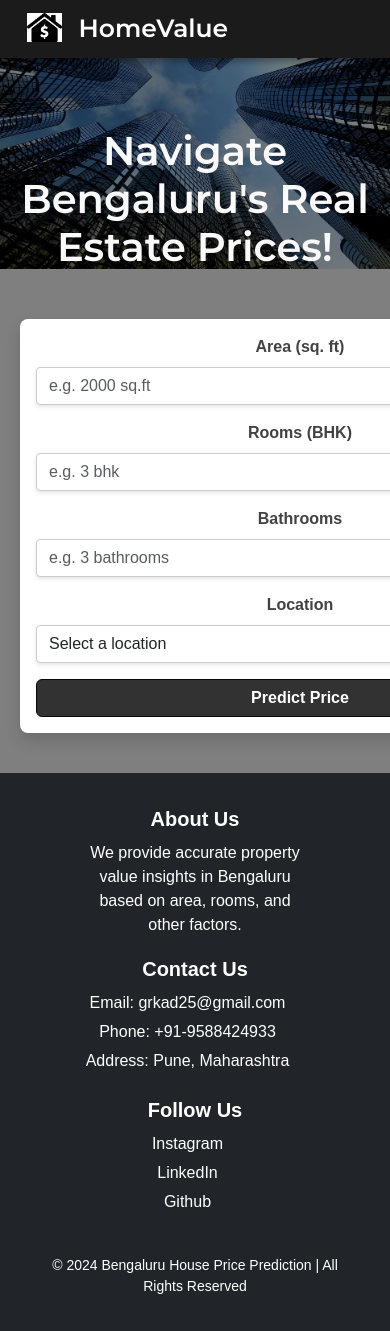
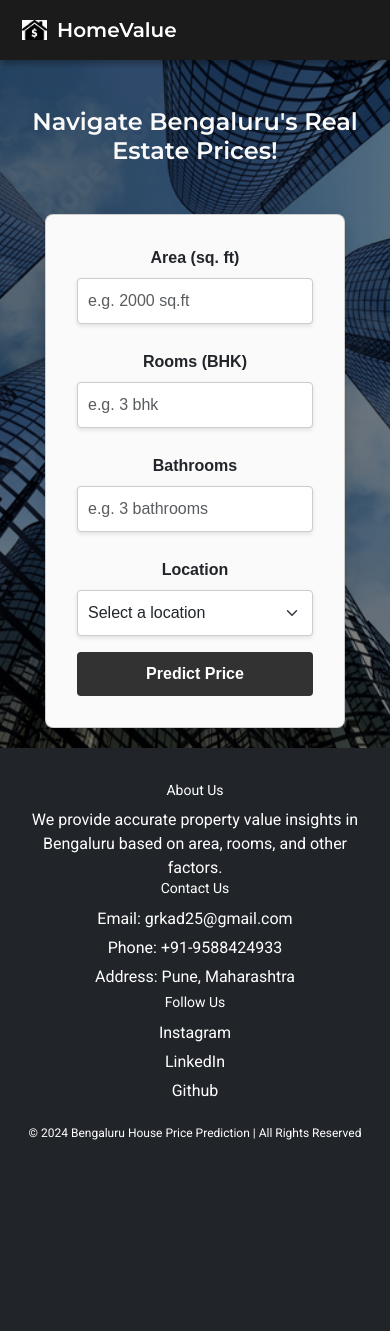
Before and after one commit to gaurikad11/House-price-prediction, a Flask app: page / in a window 390 px wide; the page is wider, and only the part inside the window is pictured. After the commit the page ends 1140 px from the top of that part, so only its background shows below. Run offline with Flask 3, Linux system fonts and the light colour scheme; parts of the project's set-up code (start-up, migrations or seed data) failed here and were passed over.

Commit message:
updated requirements

```diff
--- a/app.py
+++ b/app.py
@@ -7,6 +7,7 @@ from dotenv import load_dotenv
 import os
 
 load_dotenv()
+print("DATABASE_URL:", os.getenv('DATABASE_URL'))
 
 # Initialize Flask app and configure PostgreSQL URI
 app = Flask(__name__)
--- a/static/styles.css
+++ b/static/styles.css
@@ -1,42 +1,42 @@
 /* styles.css */
 html, body {
-  height: 100%; /* Ensure the entire page height is covered */
+  height: 100%;
   margin: 0;
   padding: 0;
   display: flex;
-  flex-direction: column; /* Stack elements vertically */
+  flex-direction: column;
 }
 
 body {
   background: linear-gradient(rgba(0, 0, 0, 0.5), rgba(0, 0, 0, 0.5)),
               url(/static/images/image.png) no-repeat center center fixed;
-  background-size: cover; /* Make the background image cover the entire viewport */
-  min-height: 100vh; /* Ensure it covers the viewport even if the content is small */
+  background-size: cover;
   font-family: 'Roboto', sans-serif;
 }
 
 /* Navbar styles */
 .navbar {
-  background-color: #1b1b1b; /* $gray-800 */
-  z-index: 1030; /* Ensure it is above other elements */
-  position: relative; /* Explicitly set its position */
-  margin-bottom: 1px;
+  background-color: #1b1b1b;
+  z-index: 1030;
+  display: flex;
+  align-items: center;
+  justify-content: space-between;
+  padding: 10px 20px;
   box-shadow: 0 4px 6px rgba(0, 0, 0, 0.3);
-  padding: 5px 15px; /* Reduced padding */
-  display: flex; /* Enable flexbox */
-  align-items: center; /* Vertically center the logo */
 }
 
 .navbar .navbar-brand {
   color: #fff;
   font-family: 'Montserrat', sans-serif;
   font-size: 25px;
+  display: flex;
+  align-items: center;
 }
 
 .navbar .navbar-brand img {
-  width: 35px; /* Adjust to your desired size */
-  height: auto; /* Maintain aspect ratio */
-  margin-right: 10px; /* Space between logo and text */
+  width: 35px;
+  height: auto;
+  margin-right: 10px;
 }
 
 /* Heading styles */
@@ -44,141 +44,160 @@ h1 {
   font-family: 'Montserrat', sans-serif;
   font-size: 40px;
   color: #FAFAFA;
+  text-align: center;
+  margin: 20px 0;
 }
 
 /* Card styles */
 .card {
-  background: linear-gradient(#FAFAFA);
-  width: 10rem; /* Smaller card size */
-  box-shadow: 0 6px 10px #201f1f; /* Shadow effect for the card */
-  border-radius: 8px; /* Slightly rounded corners */
-  border: none; /* Remove default border */
+  background: #FAFAFA;
+  width: 100%;
+  max-width: 300px;
+  margin: 20px auto;
+  box-shadow: 0 6px 10px rgba(0, 0, 0, 0.3);
+  border-radius: 8px;
+  text-align: center;
+  padding: 20px;
   font-family: 'Arial', sans-serif;
-  margin-bottom: 150px; /* Add a bottom margin to ensure spacing between card and footer */
-  color: #434242;
-  text-align: center;
-  overflow: visible !important; /* Ensure the dropdown is not clipped */
 }
 
-.container {
-  overflow: visible !important; /* Ensure dropdown is not constrained */
-  padding: 20px; /* Add padding for spacing */
-  flex-grow: 1; /* Allow container to grow and adjust based on content */
-  max-width: 1200px; /* Ensure container doesn't become too wide */
+/* Form controls */
+.form-control, .form-select {
+  width: 100%;
+  margin-bottom: 10px;
+  padding: 10px;
+  border-radius: 4px;
+  border: 1px solid #ccc;
+  box-shadow: 0 2px 4px rgba(0, 0, 0, 0.1);
 }
 
-/* Style for input boxes and dropdown */
-.form-control,
-.form-select {
-  box-shadow: 0 2px 4px rgba(0, 0, 0, 0.1); /* Shadow effect */
-  border: 1px solid #ccc; /* Subtle border */
-  border-radius: 4px; /* Rounded edges */
-  transition: box-shadow 0.3s ease-in-out; /* Smooth hover effect */
-  z-index: 1050;
+.form-control:focus, .form-select:focus {
+  outline: none;
+  box-shadow: 0 4px 8px rgba(0, 0, 0, 0.15);
 }
 
-.form-control:hover,
-.form-select:hover {
-  box-shadow: 0 4px 8px rgba(0, 0, 0, 0.15); /* Enhance shadow on hover */
-}
-
-/* Style for the predict price button */
+/* Button styles */
 .btn-primary {
-  background-color: #323232; /* Bootstrap primary color */
-  border-color: #070707;
+  background-color: #323232;
+  color: #fff;
+  padding: 10px 15px;
+  border: none;
+  border-radius: 4px;
   font-weight: bold;
+  cursor: pointer;
+  transition: background-color 0.3s ease;
 }
 
 .btn-primary:hover {
-  background-color: #181919; /* Darker shade on hover */
-  border-color: #060606;
-}
-
-/* Style for the success message */
-.alert-success {
-  color: #1F2937; /* $gray color */
-  font-size: 1rem;
-  font-weight: bold;
-  background-color: #C0C0C0; /* Light background */
-  border: 1px solid #dcdcdc; /* Subtle border */
-  border-color: #797777;
-}
-
-/* Main content should expand to fill available space */
-main {
-  flex: 1; /* Push footer to the bottom */
+  background-color: #181919;
 }
 
 /* Footer styles */
 footer {
-  background-color: #343a40; /* Dark background color */
-  color: white; /* White text color */
-  padding: 10px 15px; /* Adjusted padding for better spacing */
-  font-family: Arial, sans-serif; /* Consistent font style */
+  background-color: #343a40;
+  color: white;
+  padding: 20px 15px;
 }
 
 footer h5 {
-  font-weight: bold; /* Bold section titles */
-  margin-bottom: 10px; /* Space below titles */
-  font-size: 20px; /* Slightly larger font for headings */
-  padding: 0 50px;
+  margin-bottom: 10px;
+  font-size: 18px;
 }
 
-footer p,
-footer ul {
+footer p, footer ul {
   margin: 0;
-  padding: 0 50px;
-  list-style: none; /* Remove list bullets */
+  padding: 0;
+  list-style: none;
 }
 
 footer ul li {
-  margin-bottom: 5px; /* Space between list items */
+  margin-bottom: 5px;
 }
 
 footer ul li a {
-  text-decoration: none; /* Remove underline from links */
-  color: white; /* White link color */
-  transition: color 0.3s ease; /* Smooth color transition on hover */
+  color: white;
+  text-decoration: none;
 }
 
 footer ul li a:hover {
-  color: #adb5bd; /* Lighter gray for hover effect */
+  color: #adb5bd;
 }
 
 footer small {
-  font-size: 14px; /* Smaller font for copyright notice */
   display: block;
-  margin-top: 0; /* Space above copyright text */
+  margin-top: 10px;
 }
 
 /* Responsive Design */
 @media (max-width: 768px) {
   body {
-    background-attachment: scroll; /* Ensure responsiveness */
-    background-position: top; /* Adjust for smaller screens */
+    background-size: cover;
+    background-attachment: scroll;
   }
 
-  footer .row {
-    text-align: center; /* Center text for smaller screens */
+  .navbar {
+    flex-direction: column;
+    text-align: center;
+    padding: 10px;
   }
 
-  footer .col-md-4 {
-    margin-bottom: 20px; /* Space between sections on small screens */
+  .navbar .navbar-brand {
+    font-size: 20px;
+  }
+
+  h1 {
+    font-size: 30px;
+  }
+
+  .card {
+    width: 90%;
+  }
+
+  footer {
+    text-align: center;
+    padding: 15px;
+  }
+
+  footer ul {
+    padding: 0;
+  }
+
+  footer h5 {
+    font-size: 16px;
   }
 }
 
 @media (max-width: 576px) {
   body {
-    background-attachment: scroll;
-    background-size: contain; /* Fit background to screen */
+    background-position: center top;
+  }
+
+  .navbar {
+    padding: 10px;
+  }
+
+  .navbar .navbar-brand img {
+    width: 25px;
+  }
+
+  h1 {
+    font-size: 24px;
   }
 
   .card {
-    width: 100%; /* Adjust card width for small screens */
-    margin-bottom: 20px;
+    width: 95%;
+    padding: 15px;
   }
 
-  footer h5, footer ul {
-    padding: 0 15px; /* Reduce padding for smaller screens */
+  footer {
+    padding: 10px;
+  }
+
+  footer h5 {
+    font-size: 14px;
+  }
+
+  footer small {
+    font-size: 12px;
   }
 }
```
